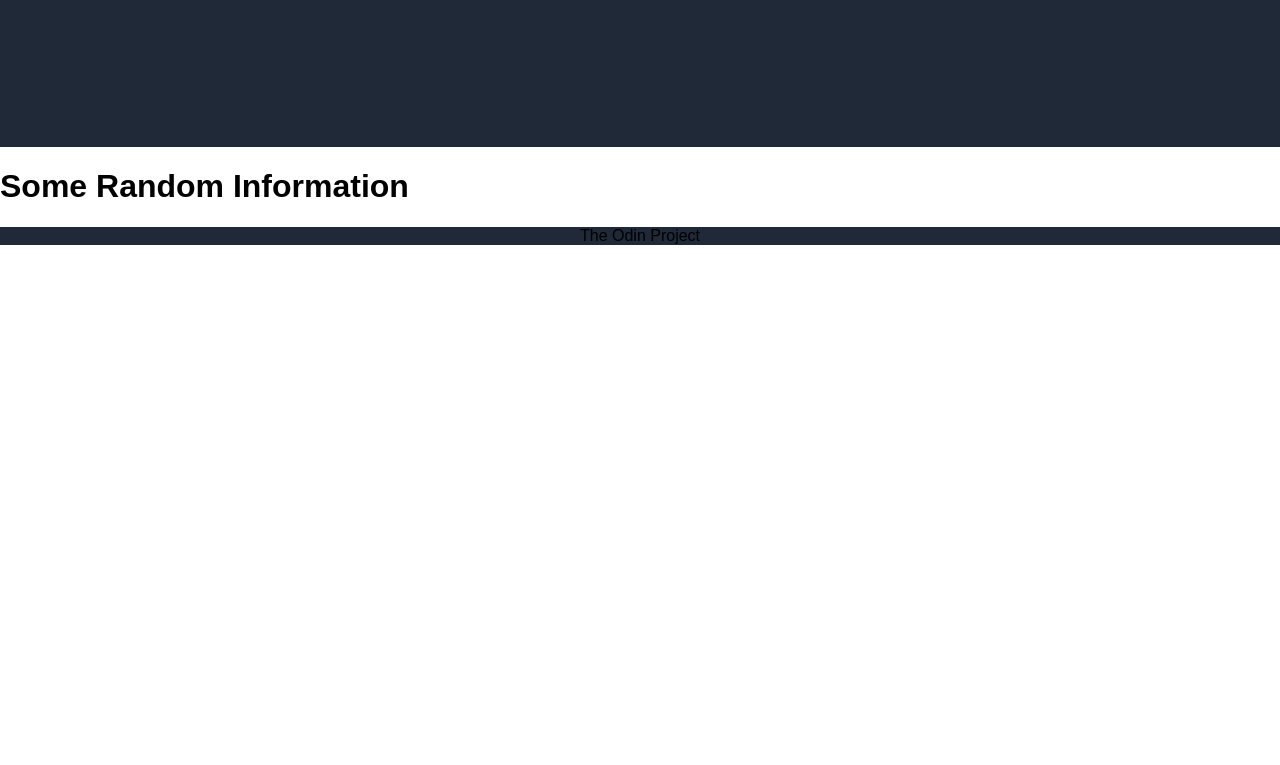
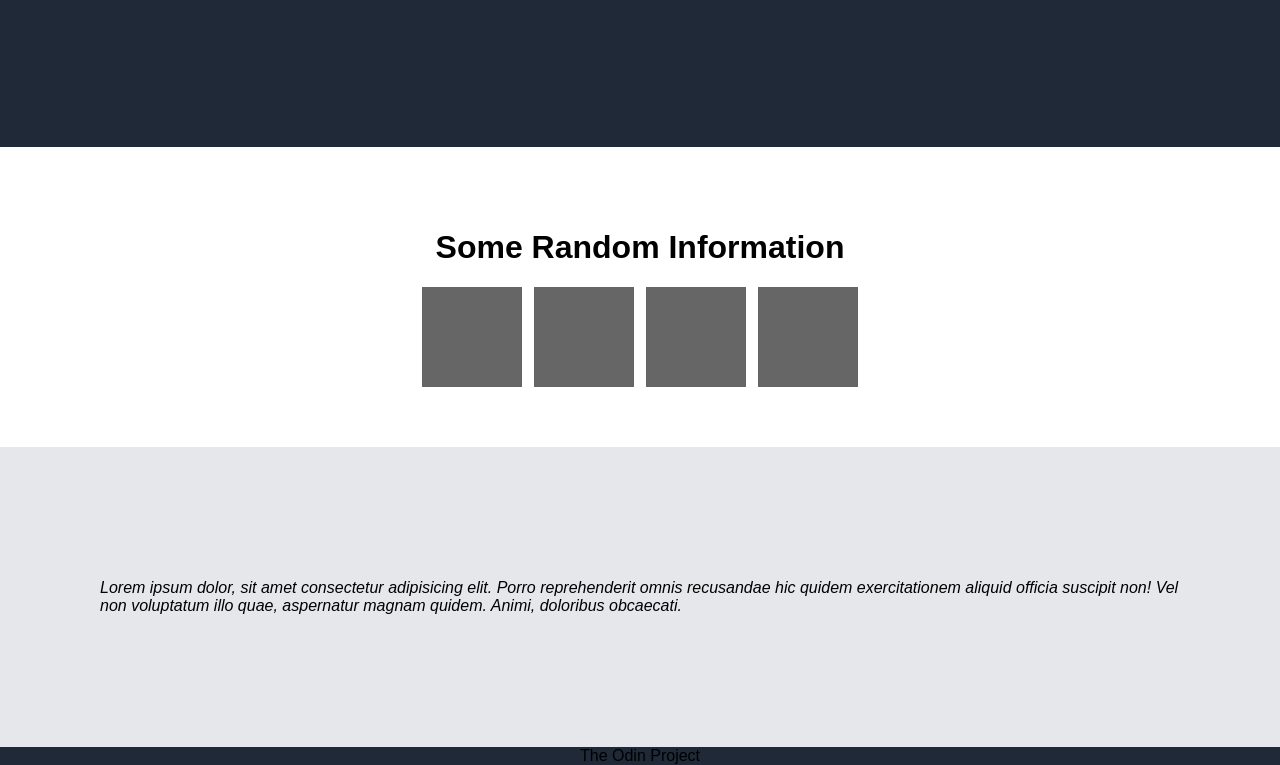
Before and after one commit to MohammedAshrafulIslam/Landing-Page, a plain HTML site: page index.html in a window 1280 px wide. Shown: the part 375-1140 px from the top of the page. Before the commit the page ends 800 px from the top, so only its background shows below. Drawn offline with Linux system fonts and the light colour scheme.

Commit message:
Added quote section

```diff
--- a/index.html
+++ b/index.html
@@ -33,7 +33,27 @@
   </div>
   <div class="main-content">
     <h1>Some Random Information</h1>
+    <div class="sub-content">
+      <div class="subtext">
+
+      </div>
+      <div class="subtext">
+
+      </div>
+      <div class="subtext">
+
+      </div>
+      <div class="subtext">
+
+      </div>
+    </div>
   </div>
+  <div class="quote">
+    <blockquote>
+      Lorem ipsum dolor, sit amet consectetur adipisicing elit. Porro reprehenderit omnis recusandae hic quidem exercitationem aliquid officia suscipit non! Vel non voluptatum illo quae, aspernatur magnam quidem. Animi, doloribus obcaecati.
+    </blockquote>
+  </div>
+
   <div class="footer">
     The Odin Project
   </div>
--- a/style.css
+++ b/style.css
@@ -81,6 +81,45 @@ ul li a{
  padding: 5px 15px;
 }
 
+.main-content{
+ display: flex;
+ flex-direction: column;
+ justify-content: center;
+ align-items: center;
+ height: 300px;
+}
+
+.sub-content{
+ display: flex;
+ justify-content: center;
+ align-items: center;
+ gap: 12px;
+}
+
+.subtext{
+ padding: 0;
+ margin: 0;
+ box-sizing:border-box;
+ height: 100px;
+ width: 100px;
+ background-color: #666;
+}
+
+.quote{
+ padding: 20px 60px;
+ margin: 0;
+ box-sizing:border-box;
+ background-color: #E5E7EB;
+ display: flex;
+ justify-content: center;
+ align-items: center;
+ height: 300px;
+}
+
+.quote blockquote{
+ font-style: italic;
+}
+
 
 
 .footer{
```
